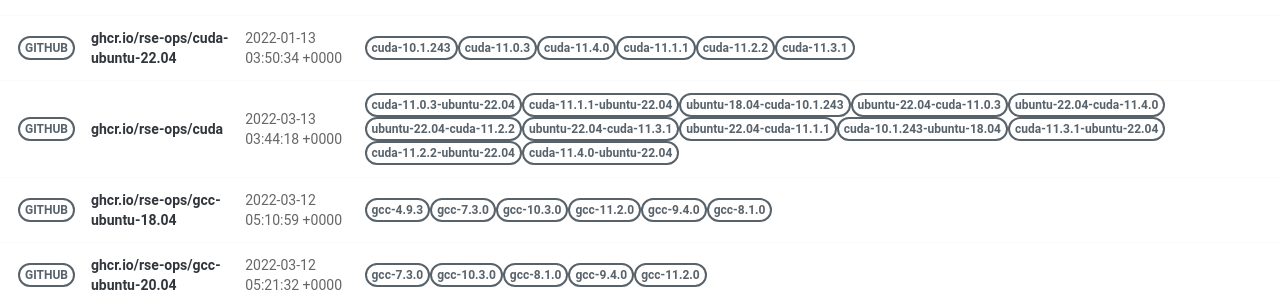
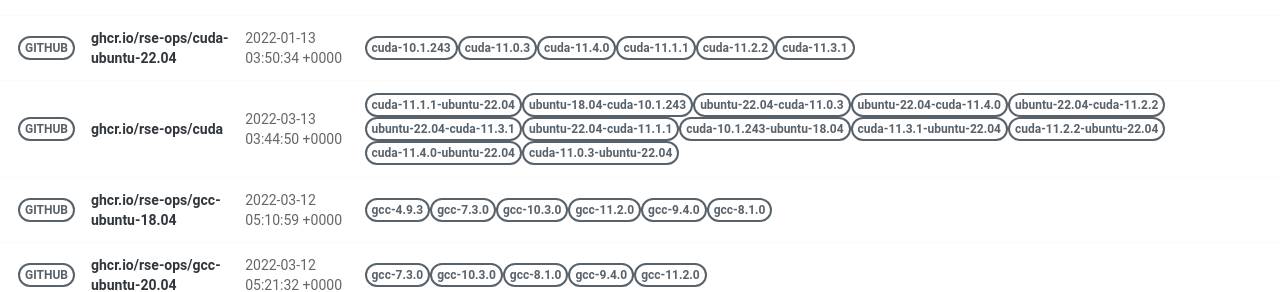
Before and after one commit to rse-ops/docker-images, a Jekyll site: the page built from pages/index.md, in a window 1280 px wide. Shown: the part 414-706 px from the top of the page. Built offline with Jekyll 4.4.1, drawn with Linux system fonts in a browser that asks for light colours; nearby versions of some CDN libraries; part of the change alters nothing that is shown.

Commit message:
Automated push to update library 2022-03-13

```diff
--- a/_library/ghcr.io-rse-ops-cuda.md
+++ b/_library/ghcr.io-rse-ops-cuda.md
@@ -1,14 +1,11 @@
 ---
 layout: container
 name: ghcr.io/rse-ops/cuda
-updated_at: 2022-03-13 03:44:18.622645
+updated_at: 2022-03-13 03:44:50.650953
 
 
 container_url: https://github.com/orgs/rse-ops/packages/container/package/cuda
 versions:
- - tag: cuda-11.0.3-ubuntu-22.04
-   dockerfile: https://github.com/rse-ops/docker-images/blob/main/ubuntu/cuda/Dockerfile
-   manifest: https://crane.ggcr.dev/manifest/ghcr.io/rse-ops/cuda:cuda-11.0.3-ubuntu-22.04
  - tag: cuda-11.1.1-ubuntu-22.04
    dockerfile: https://github.com/rse-ops/docker-images/blob/main/ubuntu/cuda/Dockerfile
    manifest: https://crane.ggcr.dev/manifest/ghcr.io/rse-ops/cuda:cuda-11.1.1-ubuntu-22.04
@@ -42,5 +39,8 @@ versions:
  - tag: cuda-11.4.0-ubuntu-22.04
    dockerfile: https://github.com/rse-ops/docker-images/blob/main/ubuntu/cuda/Dockerfile
    manifest: https://crane.ggcr.dev/manifest/ghcr.io/rse-ops/cuda:cuda-11.4.0-ubuntu-22.04
+ - tag: cuda-11.0.3-ubuntu-22.04
+   dockerfile: https://github.com/rse-ops/docker-images/blob/main/ubuntu/cuda/Dockerfile
+   manifest: https://crane.ggcr.dev/manifest/ghcr.io/rse-ops/cuda:cuda-11.0.3-ubuntu-22.04
 
 ---
```
